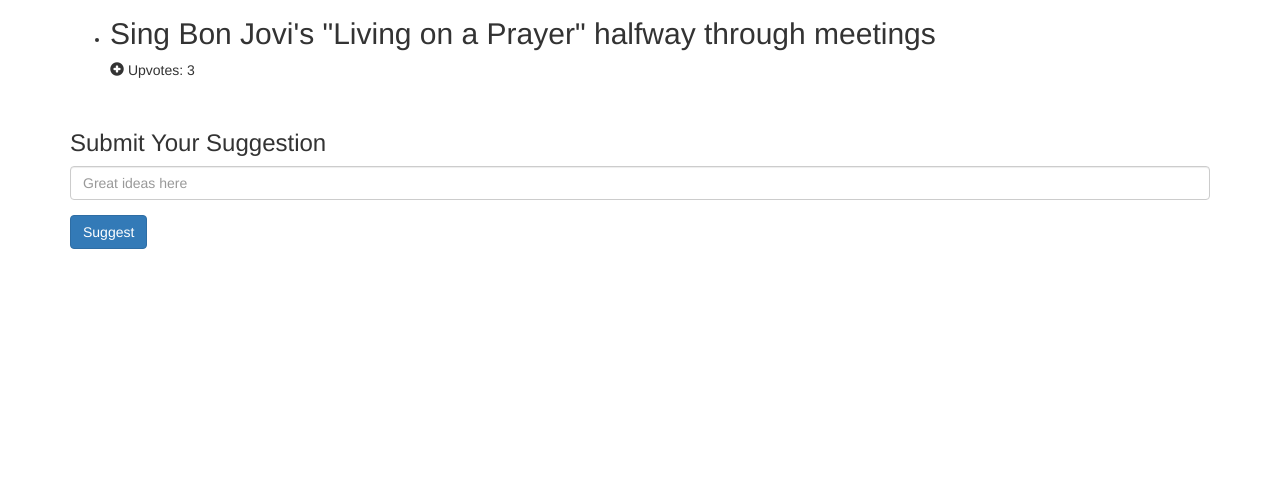
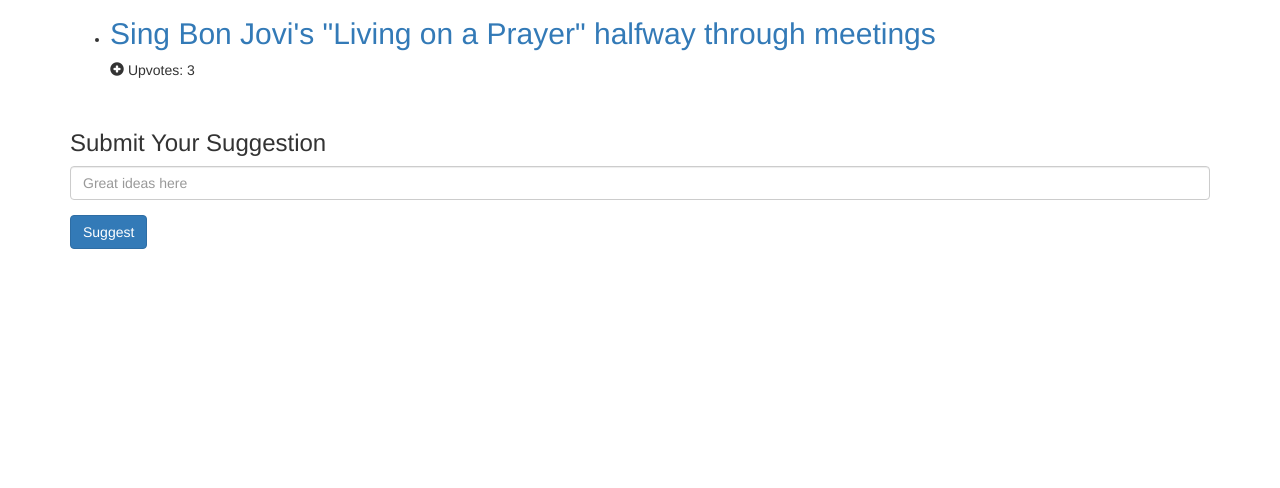
Before and after one commit to digitalfreelanceruk/suggestion_box, a plain HTML site: page index.html in a window 1280 px wide. Shown: the part 312-800 px from the top of the page. Drawn offline with nearby package versions, Linux system fonts and the light colour scheme; some packages are replaced by stand-ins of ours.

Commit message:
added link from home to suggestion view

```diff
--- a/views/home.html
+++ b/views/home.html
@@ -1,6 +1,6 @@
 	<ul>
 		<li ng-repeat="post in posts | orderBy:'-upvotes'">
-			<h2>{{ post.title }}</h2>
+			<h2><a href="#/suggestion/{{$index}}">{{ post.title }}</a></h2>
 			<p>
 				<span class="glyphicon glyphicon-plus-sign" ng-click="upVote(post)"></span> Upvotes: {{post.upvotes}}
 			</p>
```
